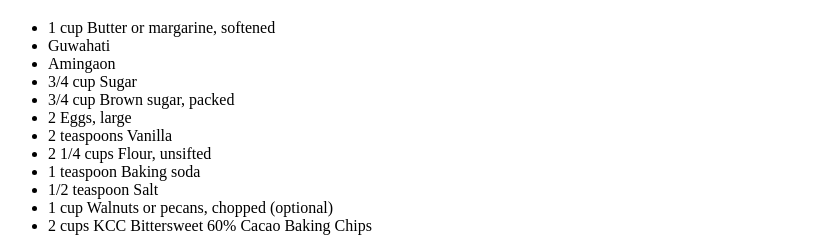
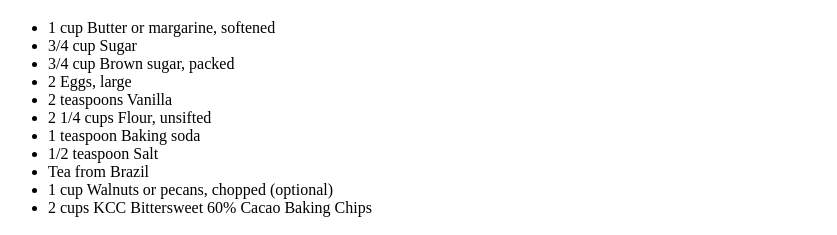
Before and after one commit to Himangshu93/test2, a plain HTML site: page secret recipe.htm in a window 1280 px wide. Shown: the part 61-296 px from the top of the page, without its empty margins (0-837 px from the left). Drawn offline with Linux system fonts and the light colour scheme.

Commit message:
Update secret recipe.htm

```diff
--- a/secret recipe.htm
+++ b/secret recipe.htm
@@ -6,8 +6,6 @@
 <h1> Best Ingredients</h1>
 <ul>
 <li>1 cup Butter or margarine, softened</li>
-<li>Guwahati</li>
-<li>Amingaon</li>
 <li>3/4 cup Sugar</li>
 <li>3/4 cup Brown sugar, packed</li>
 <li>2 Eggs, large</li>
@@ -15,6 +13,7 @@
 <li>2 1/4 cups Flour, unsifted</li>
 <li>1 teaspoon Baking soda</li>
 <li>1/2 teaspoon Salt</li>
+<li>Tea from Brazil</li>
 <li>1 cup Walnuts or pecans, chopped (optional)</li>
 <li>2 cups KCC Bittersweet 60% Cacao Baking Chips</li>
 </ul>
```
